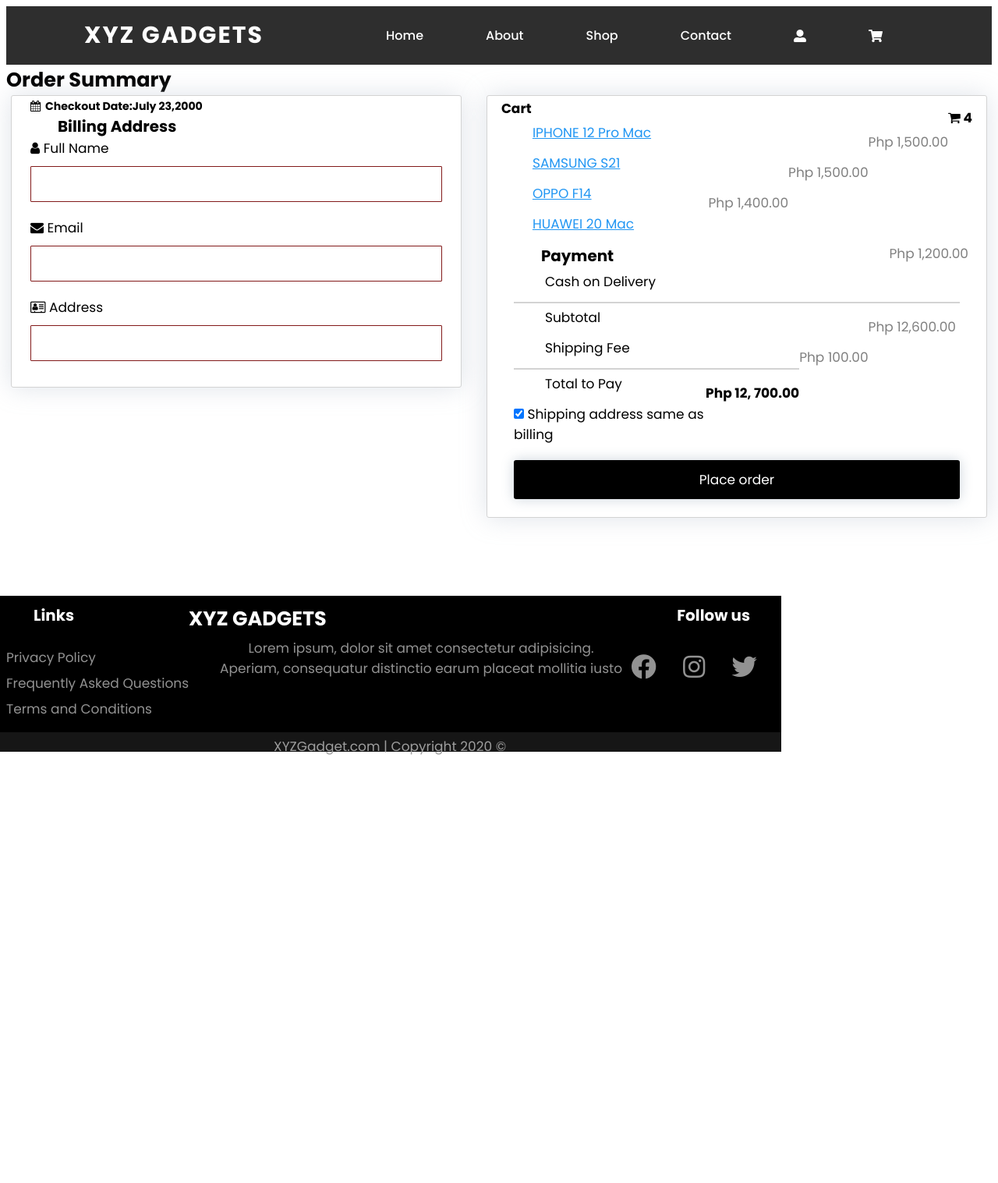
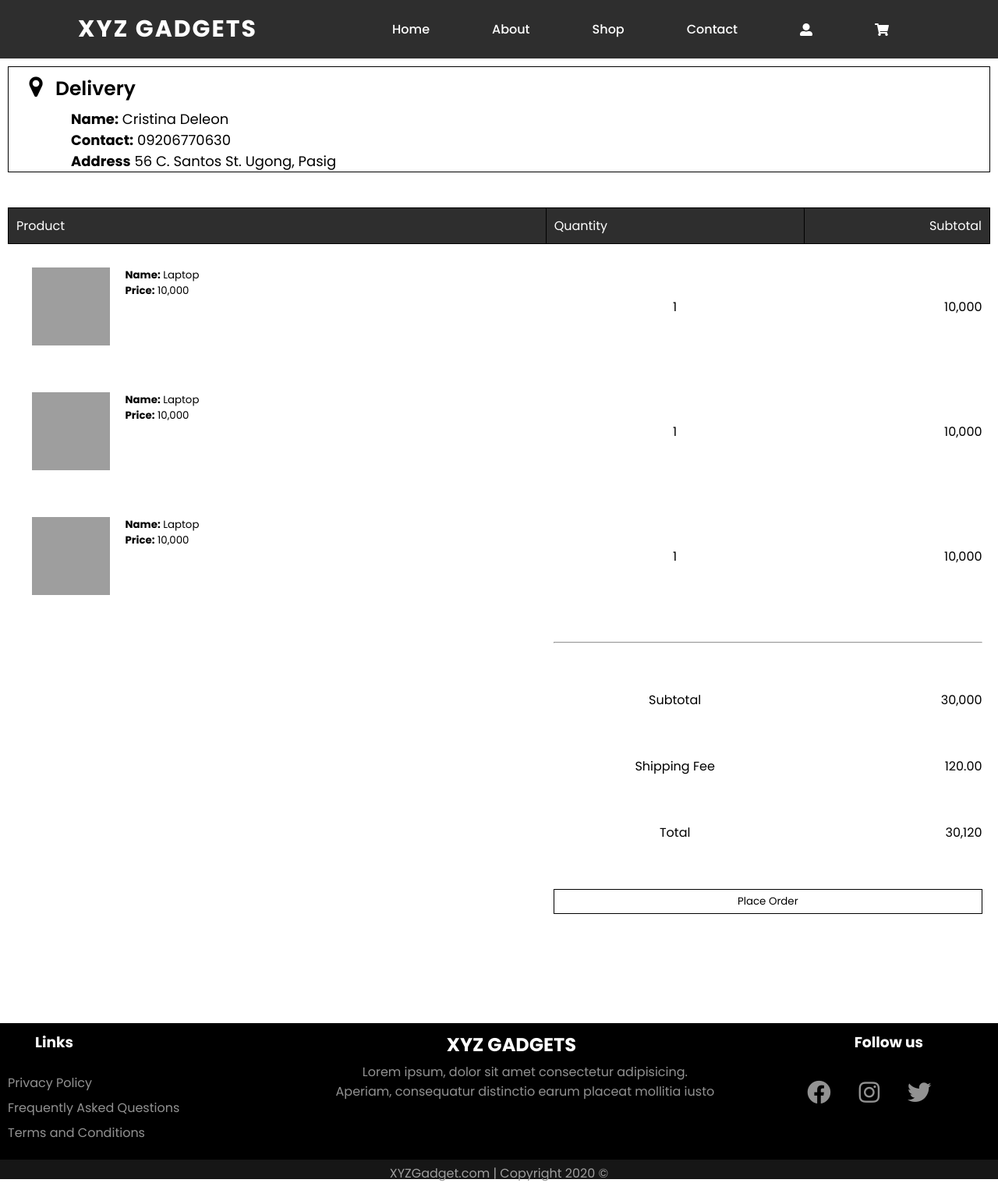
Before and after one commit to Gingerbreadxx23/First-Project--Ecommerce, a PHP site: page /checkout.php in a window 1280 px wide. Shown: the whole page at 78% size. Before the commit the page ends 968 px from the top, so only its background shows below. Run offline with PHP 8.4, Linux system fonts and the light colour scheme; some libraries are stand-ins or nearby versions; grey boxes are pictures that could not be loaded.

Commit message:
With tintin codes

```diff
--- a/checkout.php
+++ b/checkout.php
@@ -8,50 +8,66 @@
  ?>
  <body>
 
-<h2>Order Summary</h2>
+ <div class="row">
+  <div class="column">
+    <div class="deliveryaddress">
+      <i class="fa fa-map-marker icon" ></i><span class="title">Delivery</span><br/>
+      <small class="customerinfo"><b>Name:</b> Cristina Deleon </small><br/>
+      <small class="customerinfo"><b>Contact:</b> 09206770630 </small><br/>
+      <small class="customerinfo"><b>Address</b> 56 C. Santos St. Ugong, Pasig </small><br/>
+    </div>
+  </div>
+</div>
+<br/>
 <div class="row">
-    <div class="col-75">
-        <div class="container">
-            <form id="validate" action="/action_page.php">
-                <div class="row">
-                    <div class="col-50">
-                         <h5> <i class="fa fa-calendar"></i>&nbsp; Checkout Date:July 23,2000</h5>
-                        <h3>Billing Address</h3>
-                        <label for="fname"><i class="fa fa-user"></i> Full Name</label>
-                        <input type="text" id="fname" name="fullname"  required>
-                        <label for="email"><i class="fa fa-envelope"></i> Email</label>
-                        <input type="text" id="email" name="email"  required>
-                        <label for="adr"><i class="fa fa-address-card-o"></i> Address</label>
-                        <input type="text" id="adr" name="address"  required>
+  <div class="column">
+   <table>
+    <th align="left"> Product </th>
+    <th> Quantity </th>
+    <th> Subtotal </th>
 
-                    </div>
-                </div>
-            </form>
-        </div>
-    </div>
-    <div class="col-25">
-        <div class="container">
-            <h4>Cart <span class="price" style="color:black"><i class="fa fa-shopping-cart"></i> <b>4</b></span></h4>
-            <p><a href="#">IPHONE 12 Pro Mac</a> <span class="price">Php 1,500.00</span></p>
-            <p><a href="#">SAMSUNG S21</a> <span class="price">Php 1,500.00</span></p>
-            <p><a href="#">OPPO F14</a> <span class="price">Php 1,400.00</span></p>
-            <p><a href="#">HUAWEI 20 Mac</a> <span class="price">Php 1,200.00</span></p>
-            <div class="col-50">
-                <h3>Payment</h3>
-                <p>Cash on Delivery</p>
-                <hr>
-                <p>Subtotal<span class="price" style="color:black"><span class="price">Php 12,600.00</span>
-                    <p>Shipping Fee<span class="price">Php 100.00</span>
-                        <hr>
-                        <p>Total to Pay<span class="price" style="color:black"><b>Php 12, 700.00</b></span></p>
-                        <label>
-                          <input type="checkbox" checked="checked" name="sameadr"> Shipping address same as billing
-                      </label>
-                      <input type="submit" value="Place order" class="btn">
-                  </div>
-              </div>
-          </div>
+    <tr>
+      <td><img src="laptop.jpg" width="100"><small><b>Name:</b> Laptop</small><br/><small><b>Price:</b> 10,000</small></td>
+      <td align="center">1</td>
+      <td align="center">10,000</td>
+    </tr>
+     <tr>
+      <td><img src="laptop.jpg" width="100"><small><b>Name:</b> Laptop</small><br/><small><b>Price:</b> 10,000</small></td>
+      <td align="center">1</td>
+      <td align="center">10,000</td>
+    </tr>
+     <tr>
+      <td><img src="laptop.jpg" width="100"><small><b>Name:</b> Laptop</small><br/><small><b>Price:</b> 10,000</small></td>
+      <td align="center">1</td>
+      <td align="center">10,000</td>
+    </tr>
+    <tr>
+      <td> </td>
+      <td colspan="2"> <hr/> </td>
+    </tr>
+    <tr>
+      <td> </td>
+      <td  align="center"> Subtotal </td>
+      <td  align="center"> 30,000 </td>
+    </tr>
+    <tr>
+      <td> </td>
+      <td  align="center"> Shipping Fee </td>
+      <td  align="center"> 120.00 </td>
+    </tr>
+    <tr>
+      <td> </td>
+      <td  align="center"> Total </td>
+      <td  align="center"> 30,120 </td>
+    </tr>
+      <tr>
+      <td> </td>
+      <td colspan="2"> <input type="Submit" class="button" value="Place Order" /></td>
+    </tr>
+   </table>
 
+  </div>
+</div>
       </body>
       <?php
   require ('./includes\footer.php');
--- a/login.php
+++ b/login.php
@@ -6,9 +6,9 @@
   require ('./includes\header.php');
   require('./includes\database.php');
 
-  session_start();
-   $_SESSION ['status'];
-  if ($_SESSION['status'] =='invalid' || empty($_SESSION['status']))  {
+session_start();
+  //  $_SESSION ['status'];
+  if ( empty($_SESSION['status']) || $_SESSION['status'] =='invalid' )  {
     //SET INVALID AS DEFAULT
   $_SESSION['status'] = 'invalid';
 }
--- a/styles/checkout.css
+++ b/styles/checkout.css
@@ -1,117 +1,81 @@
-body {
-    font-family: Arial;
-    font-size: 17px;
-    padding: 8px;
-}
-h2{
-    text-align:left;
-}
-
 * {
     box-sizing: border-box;
   }
 
-.error {
-    color: red;
-    border-color: red;
+  /* Create two equal columns that floats next to each other */
+  .column {
+    float: left;
+    width: 100%;
+    padding: 10px;
   }
 
-.row {
-    display: -ms-flexbox; /* IE10 */
-    display: flex;
-    -ms-flex-wrap: wrap; /* IE10 */
-    flex-wrap: wrap;
-    margin: 0 -10px;
+  /* Clear floats after the columns */
+  .row:after {
+    content: "";
+    display: table;
+    clear: both;
   }
 
-.col-25 {
-    -ms-flex: 50%; /* IE10 */
-    flex: 50%;
-}
-
-.col-50 {
-    -ms-flex: 30%; /* IE10 */
-    flex: 30%;
-}
-
-.col-75 {
-    -ms-flex: 45%; /* IE10 */
-    flex: 45%;
-}
-
-.col-25,.col-50,.col-75 {
-    padding: 0 16px;
-}
-
-.container {
-    background-color: #FFFFFF;
-    padding: 3px 18px 13px 18px;
-    border: 1px solid lightgrey;
-    border-radius: 3px;
-    box-shadow: 0 0 2rem 0 rgba(168, 180, 194, 0.37);
+  .icon {
+    padding: 10px;
+    color: black;
+    min-width: 50px;
+    text-align: center;
+    margin-left: 10px;
+    font-size: 30px;
   }
 
 
-input[type=text] {
-    width: 100%;
-    margin-bottom: 20px;
-    padding: 12px;
-    border: 1px solid rgb(130, 26, 26);
-    border-radius: 1px;
+  .order {
+    font-size: 20px;
+    letter-spacing: 3px;
   }
 
-label {
-    margin-bottom: 10px;
-    display: block;
+  .deliveryaddress {
+    border:  1px solid black;
+    width: 100%;
+    height: auto;
+  }
+  .title {
+    font-size: 25px;
+    font-weight: 600;
   }
 
-.icon-container {
-    margin-bottom: 20px;
-    padding: 7px 0;
-    font-size: 24px;
+  .customerinfo {
+    padding: 10px 60px;
+    font-size:  18px;
   }
 
-.btn {
-    background-color: black;
-    color: white;
-    padding: 12px;
-    margin: 10px 0;
-    border: none;
+  th{
+      border: 1px solid black;
+      padding: 10px 10px;
+  }
+  table {
     width: 100%;
-    border-radius: 3px;
-    cursor: pointer;
-    font-size: 17px;
-    box-shadow: 0 0 1rem 0 rgba(99, 123, 150, 0.329);
-
+    border-collapse: collapse;
+  }
+  img {
+    float: left;
+  }
+  td {
+    padding: 30px 10px;
    }
 
-.btn:hover {
-    background-color: grey;
+  .hr {
+    float: right;
+    width: 300px;
    }
 
-a {
-    color: #2196F3;
+   .total {
+     float: right;
+     margin-top: 10px;
    }
 
-hr {
-    border: 1px solid lightgrey;
+  .button {
+    width: 100%;
+
+    border:  1px solid black;
+    cursor: pointer;
+    background: none;
+    padding: 5px 20px;
   }
-
-span.price {
-    float: right;
-    color: grey;
-}
-
-
-/* Responsive layout - when the screen is less than 800px wide, make the two columns
-    stack on top of each other instead of next to each other (also change the direction
-    - make the "cart" column go on top)
-*/
-@media (max-width: 800px) {
-    .row {
-        flex-direction: column-reverse;
-    }
-    .col-25 {
-        margin-bottom: 20px;
-    }
-}
```
Also changed, not shown: about.php (+0 -87 lines), account.php (+25 -60 lines), productdetails.php (+7 -40 lines), styles/account.css (added, +52 -0 lines), styles/productdetails.css (+1 -11 lines). Lines whose indentation alone changed are shown as unchanged.
